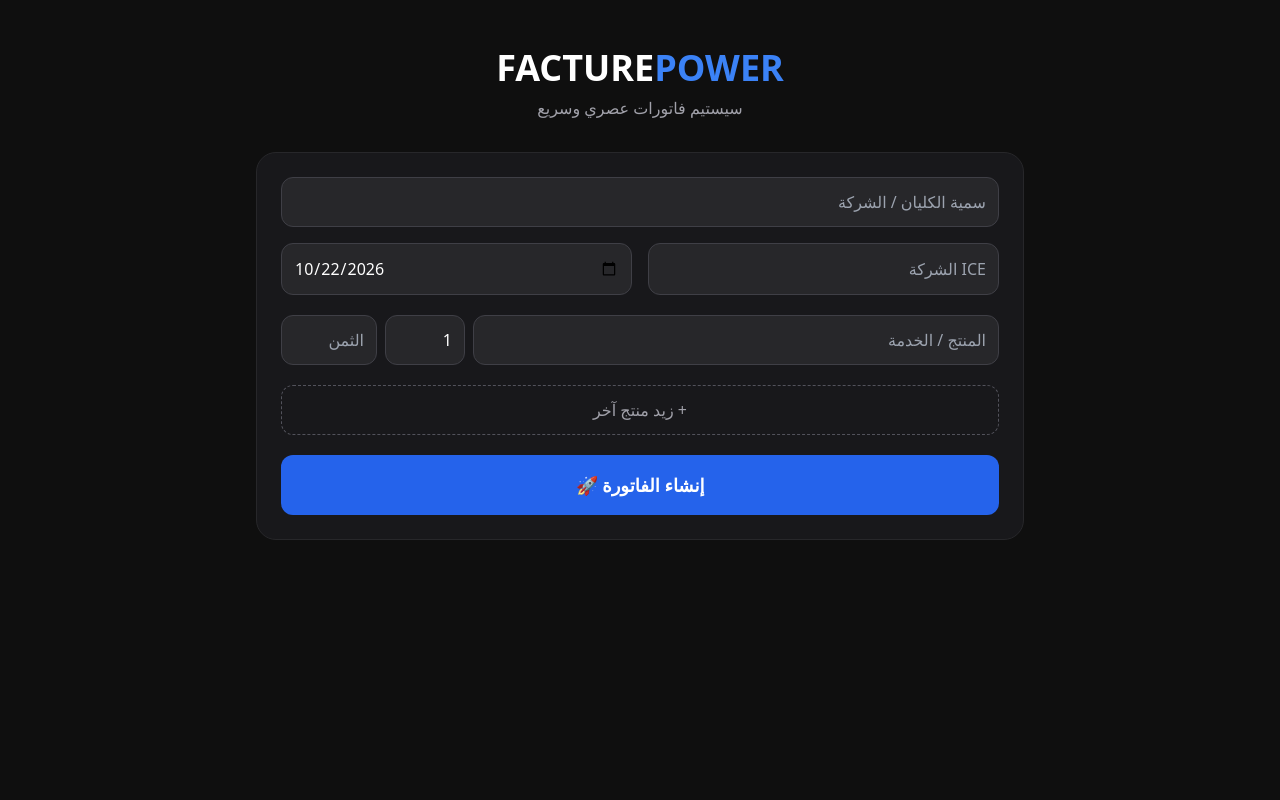
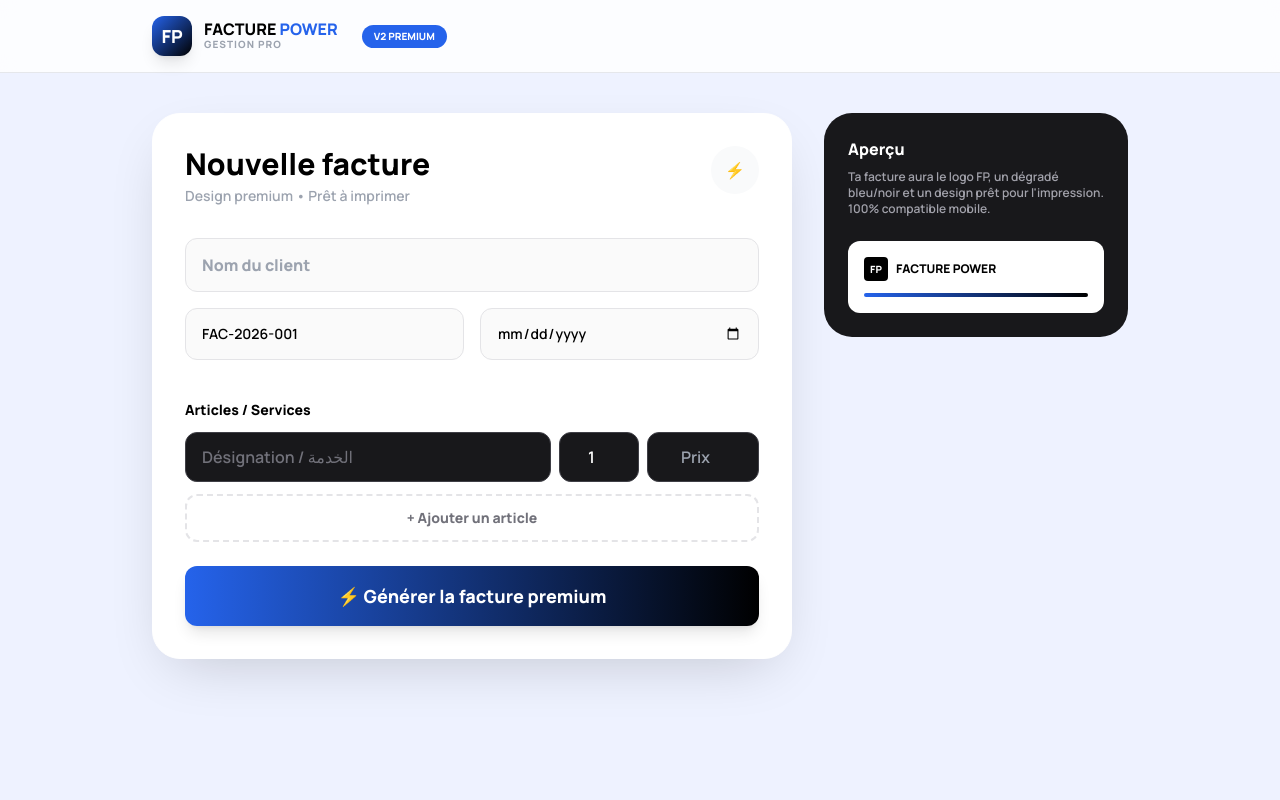
Before and after one commit to ilyassebenmouloud123-source/fucture-power, a Flask app: page / in a window 1280 px wide. Run offline with Flask 3, Linux system fonts and the light colour scheme; some libraries are stand-ins or nearby versions.

Commit message:
Update form.html

```diff
--- a/templates/form.html
+++ b/templates/form.html
@@ -1,37 +1,65 @@
 <!DOCTYPE html>
-<html lang="ar" dir="rtl">
+<html lang="fr" dir="ltr">
 <head>
 <meta charset="UTF-8">
-<meta name="viewport" content="width=device-width, initial-scale=1.0">
-<title>Facture Power Pro</title>
+<meta name="viewport" content="width=device-width, initial-scale=1">
+<title>FACTURE POWER - Premium</title>
 <script src="https://cdn.tailwindcss.com"></script>
+<link href="https://fonts.googleapis.com/css2?family=Manrope:wght@600;800&display=swap" rel="stylesheet">
+<style>body{font-family:'Manrope',sans-serif}</style>
 </head>
-<body class="bg-[#0f0f0f] text-white p-4">
-<div class="max-w-3xl mx-auto">
-  <div class="text-center py-8">
-    <h1 class="text-4xl font-black">FACTURE<span class="text-blue-500">POWER</span></h1>
-    <p class="text-zinc-400 mt-2">سيستيم فاتورات عصري وسريع</p>
+<body class="bg-[#eef2ff] min-h-screen">
+<nav class="bg-white/80 backdrop-blur border-b sticky top-0 z-10">
+<div class="max-w-5xl mx-auto px-6 py-4 flex items-center justify-between">
+<div class="flex items-center gap-3">
+<div class="w-10 h-10 rounded-xl bg-gradient-to-br from-blue-600 to-black flex items-center justify-center text-white font-black text-lg shadow-lg">FP</div>
+<div><p class="font-extrabold text-[16px] leading-none">FACTURE <span class="text-blue-600">POWER</span></p><p class="text-[10px] text-gray-400 tracking-widest font-bold">GESTION PRO</p></div>
+<span class="ml-3 text-[10px] bg-blue-600 text-white px-3 py-1 rounded-full font-bold">V2 PREMIUM</span>
 </div>
-  <form method="POST" class="bg-zinc-900 border border-zinc-800 rounded-[20px] p-6 space-y-5">
+</div>
+</nav>
+
+<div class="max-w-5xl mx-auto px-6 py-10">
+<div class="grid md:grid-cols-3 gap-8">
+<div class="md:col-span-2 bg-white rounded-[28px] shadow-[0_20px_60px_-20px_rgba(0,0,0,0.2)] border border-white p-8">
+<div class="flex justify-between items-start mb-8">
+<div><h1 class="text-3xl font-extrabold">Nouvelle facture</h1><p class="text-gray-400 text-sm mt-1">Design premium • Prêt à imprimer</p></div>
+<div class="w-12 h-12 rounded-full bg-gray-50 flex items-center justify-center">⚡</div>
+</div>
+
+<form method="POST" action="/facture" class="space-y-6">
 <div class="grid grid-cols-2 gap-4">
-      <input name="client" required placeholder="سمية الكليان / الشركة" class="col-span-2 bg-zinc-800 border border-zinc-700 rounded-xl p-3 outline-none">
-      <input name="ice" placeholder="ICE الشركة" class="bg-zinc-800 border border-zinc-700 rounded-xl p-3">
-      <input name="date" type="date" value="{{ today }}" class="bg-zinc-800 border border-zinc-700 rounded-xl p-3">
+<input name="client" placeholder="Nom du client" required class="col-span-2 px-4 py-3.5 rounded-xl bg-zinc-50 border border-zinc-200 focus:border-blue-600 outline-none font-bold">
+<input name="numero" value="FAC-2026-001" class="px-4 py-3.5 rounded-xl bg-zinc-50 border border-zinc-200 outline-none text-sm">
+<input name="date" type="date" class="px-4 py-3.5 rounded-xl bg-zinc-50 border border-zinc-200 outline-none text-sm">
 </div>
+
+<div class="pt-4">
+<p class="font-extrabold text-sm mb-3">Articles / Services</p>
 <div id="items" class="space-y-3">
 <div class="flex gap-2">
-        <input name="nom[]" placeholder="المنتج / الخدمة" class="flex-1 bg-zinc-800 border border-zinc-700 rounded-xl p-3">
-        <input name="qte[]" type="number" value="1" class="w-20 bg-zinc-800 border border-zinc-700 rounded-xl p-3">
-        <input name="prix[]" type="number" placeholder="الثمن" class="w-24 bg-zinc-800 border border-zinc-700 rounded-xl p-3">
+<input name="nom[]" placeholder="Désignation / الخدمة" required class="flex-1 px-4 py-3 rounded-xl bg-zinc-900 text-white border border-zinc-700 placeholder:text-zinc-500">
+<input name="qte[]" type="number" value="1" class="w-20 px-3 py-3 rounded-xl bg-zinc-900 text-white border border-zinc-700 text-center">
+<input name="prix[]" type="number" placeholder="Prix" required class="w-28 px-3 py-3 rounded-xl bg-zinc-900 text-white border border-zinc-700 text-center">
 </div>
 </div>
-    <button type="button" onclick="addItem()" class="w-full border border-dashed border-zinc-600 rounded-xl p-3 text-zinc-400">+ زيد منتج آخر</button>
-    <button class="w-full bg-blue-600 rounded-xl p-4 font-bold text-lg">إنشاء الفاتورة 🚀</button>
+<button type="button" onclick="addItem()" class="mt-3 w-full border-2 border-dashed border-zinc-200 rounded-xl py-3 text-sm font-bold text-zinc-500 hover:border-blue-600 hover:text-blue-600">+ Ajouter un article</button>
+</div>
+
+<button class="w-full bg-gradient-to-r from-blue-600 to-black text-white rounded-xl p-4 font-extrabold text-lg shadow-lg hover:scale-[1.02] transition">⚡ Générer la facture premium</button>
 </form>
 </div>
+
+<div class="bg-zinc-900 text-white rounded-[28px] p-6 h-fit">
+<p class="font-bold">Aperçu</p><p class="text-zinc-400 text-xs mt-2">Ta facture aura le logo FP, un dégradé bleu/noir et un design prêt pour l'impression. 100% compatible mobile.</p>
+<div class="mt-6 p-4 bg-white rounded-xl text-black"><div class="flex items-center gap-2"><div class="w-6 h-6 bg-black rounded flex items-center justify-center text-white text-[10px] font-black">FP</div><span class="font-extrabold text-xs">FACTURE POWER</span></div><div class="h-1 bg-gradient-to-r from-blue-600 to-black mt-3 rounded"></div></div>
+</div>
+</div>
+</div>
+
 <script>
 function addItem(){
-  document.getElementById('items').innerHTML += `<div class="flex gap-2"><input name="nom[]" placeholder="المنتج" class="flex-1 bg-zinc-800 border border-zinc-700 rounded-xl p-3"><input name="qte[]" type="number" value="1" class="w-20 bg-zinc-800 border border-zinc-700 rounded-xl p-3"><input name="prix[]" type="number" placeholder="الثمن" class="w-24 bg-zinc-800 border border-zinc-700 rounded-xl p-3"></div>`;
+document.getElementById('items').innerHTML += `<div class="flex gap-2 mt-2"><input name="nom[]" placeholder="Désignation" required class="flex-1 px-4 py-3 rounded-xl bg-zinc-900 text-white border border-zinc-700"><input name="qte[]" type="number" value="1" class="w-20 px-3 py-3 rounded-xl bg-zinc-900 text-white border border-zinc-700 text-center"><input name="prix[]" type="number" placeholder="Prix" required class="w-28 px-3 py-3 rounded-xl bg-zinc-900 text-white border border-zinc-700 text-center"></div>`;
 }
 </script>
 </body>
```
Lines whose indentation alone changed are shown as unchanged.
